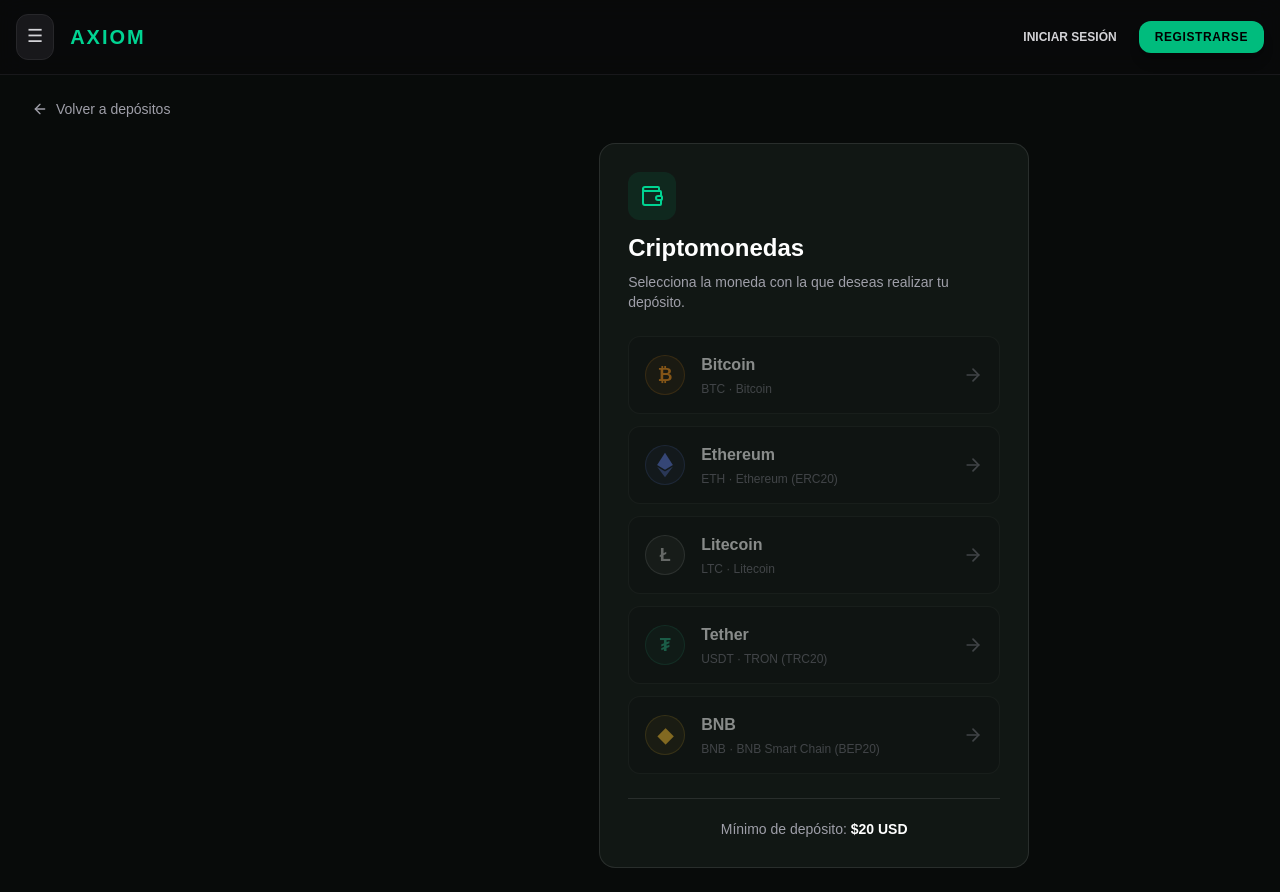
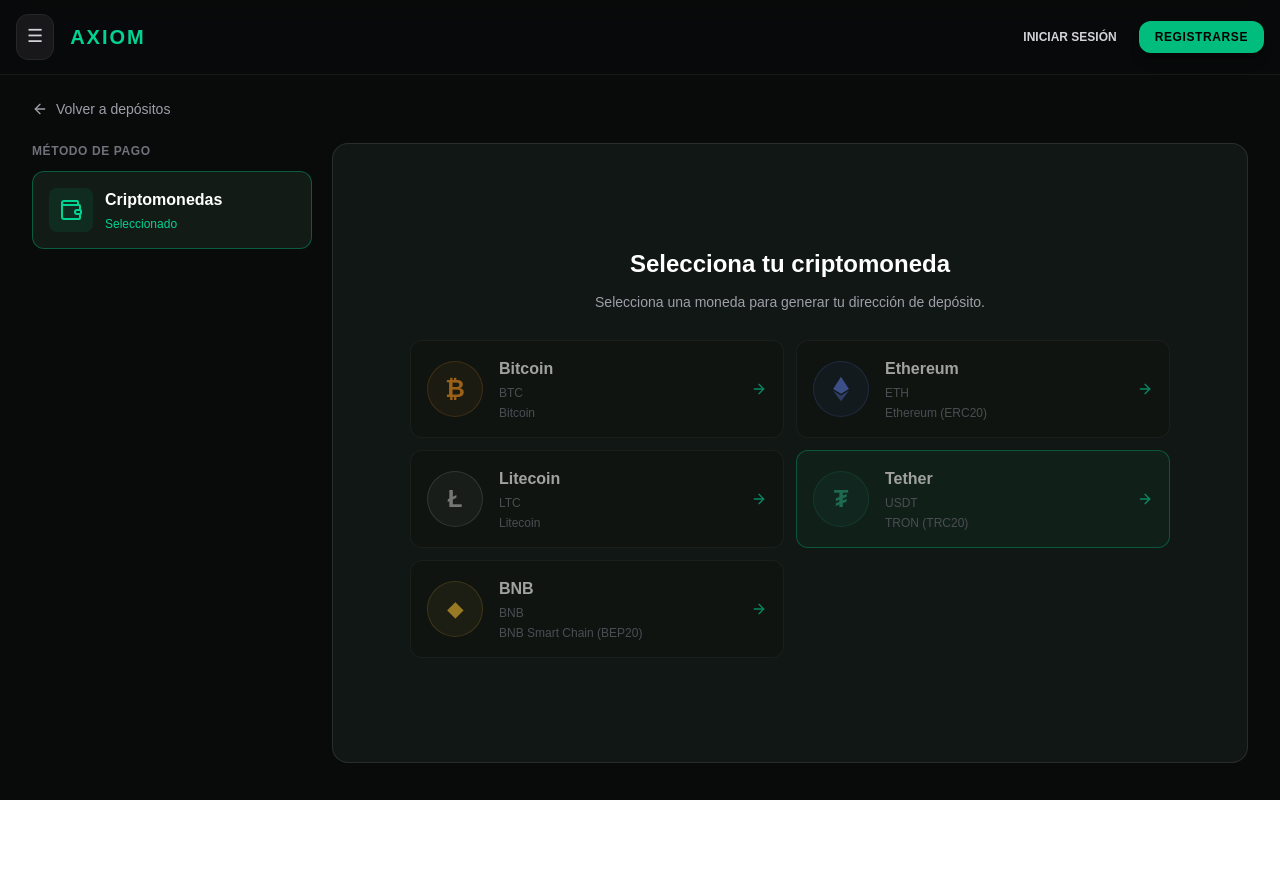
Before and after one commit to Mach20/casino-axiom, a Next.js app in the folder frontend/: page /deposito in a window 1280 px wide. Both pictures are taken after a click on the button "Criptomonedas". After the commit the page ends 800 px from the top, so only its background shows below. Built offline with nearby package versions, Linux system fonts and the light colour scheme; no server answers.

Commit message:
Update page.tsx

```diff
--- a/frontend/app/deposito/page.tsx
+++ b/frontend/app/deposito/page.tsx
@@ -523,7 +523,6 @@ export default function DepositosPage() {
             {view === "crypto" && (
                 <section className="min-h-[calc(100vh-80px)]">
                     <div className="mx-auto max-w-[1500px] px-4 py-6 sm:px-6 lg:px-8">
-
                         <button
                             type="button"
                             onClick={goHome}
@@ -534,79 +533,37 @@ export default function DepositosPage() {
                             Volver a depósitos
                         </button>
 
-                        {/* MONEDAS EN EL CENTRO-DERECHA */}
-                        {!deposit && !loading && (
-                            <div className="flex min-h-[calc(100vh-190px)] items-center justify-center lg:justify-end lg:pr-[18%]">
-                                <div className="w-full max-w-[430px] rounded-2xl border border-white/10 bg-[#111714] p-5 sm:p-7">
+                        <div className="grid min-h-[calc(100vh-180px)] items-stretch gap-5 lg:grid-cols-[280px_minmax(0,1fr)]">
+                            {/* COLUMNA IZQUIERDA */}
 
-                                    <div className="mb-6">
-                                        <div className="mb-3 flex h-12 w-12 items-center justify-center rounded-xl bg-emerald-500/10">
+                            <aside>
+                                <p className="mb-3 text-xs font-bold uppercase tracking-wider text-zinc-500">
+                                    Método de pago
+                                </p>
+
+                                <div className="flex items-center gap-3 rounded-xl border border-emerald-500/40 bg-[#121b16] p-4">
+                                    <div className="flex h-11 w-11 items-center justify-center rounded-lg bg-emerald-500/10">
                                         <Wallet className="h-6 w-6 text-emerald-400" />
                                     </div>
 
-                                        <h1 className="text-2xl font-bold">
+                                    <div>
+                                        <p className="font-bold">
                                             Criptomonedas
-                                        </h1>
-
-                                        <p className="mt-2 text-sm text-zinc-400">
-                                            Selecciona la moneda con la que deseas realizar tu depósito.
                                         </p>
-                                    </div>
-
-                                    <div className="space-y-3">
-                                        {CRYPTO_OPTIONS.map((crypto) => (
-                                            <button
-                                                key={crypto.id}
-                                                type="button"
-                                                disabled={sessionLoading || !token}
-                                                onClick={() => createCryptoDeposit(crypto)}
-                                                className="flex w-full items-center gap-4 rounded-xl border border-white/[0.08] bg-black/20 p-4 text-left transition hover:border-emerald-500/50 hover:bg-emerald-500/[0.06] disabled:cursor-not-allowed disabled:opacity-50"
-                                            >
-                                                <CryptoIcon
-                                                    currency={crypto}
-                                                    size="small"
-                                                />
-
-                                                <div className="min-w-0 flex-1">
-                                                    <p className="font-bold">
-                                                        {crypto.name}
-                                                    </p>
-                                                    <p className="mt-1 text-xs text-zinc-500">
-                                                        {crypto.symbol} · {crypto.network}
-                                                    </p>
-                                                </div>
-
-                                                <ArrowRight className="h-5 w-5 text-zinc-500" />
-                                            </button>
-                                        ))}
-                                    </div>
-
-                                    {sessionLoading && (
-                                        <p className="mt-5 flex items-center justify-center gap-2 text-sm text-zinc-500">
-                                            <Loader2 className="h-4 w-4 animate-spin" />
-                                            Verificando sesión...
-                                        </p>
-                                    )}
-
-                                    {error && (
-                                        <div className="mt-5 rounded-xl border border-red-500/20 bg-red-500/10 p-4">
-                                            <p className="text-sm text-red-400">
-                                                {error}
-                                            </p>
-                                        </div>
-                                    )}
-
-                                    <p className="mt-6 border-t border-white/10 pt-5 text-center text-sm text-zinc-400">
-                                        Mínimo de depósito: <span className="font-bold text-white">$20 USD</span>
+                                        <p className="mt-1 text-xs text-emerald-400">
+                                            Seleccionado
                                         </p>
                                     </div>
                                 </div>
-                        )}
+                            </aside>
 
-                        {/* GENERANDO TRANSACCIÓN */}
-                        {loading && (
-                            <div className="mx-auto flex min-h-[calc(100vh-200px)] max-w-3xl flex-col items-center justify-center rounded-2xl border border-white/10 bg-[#111714] p-8 text-center">
-                                <Loader2 className="h-12 w-12 animate-spin text-emerald-400" />
+                            {/* CENTRO-DERECHA: MONEDAS O TRANSACCIÓN */}
+
+                            <div className="flex min-h-[600px] min-w-0 items-center justify-center rounded-2xl border border-white/10 bg-[#111714] p-5 sm:p-8 lg:p-10">
+                                <div className="w-full max-w-[760px]">
+                                    {loading ? (
+                                        <div className="flex min-h-[450px] flex-col items-center justify-center text-center">
+                                            <Loader2 className="h-10 w-10 animate-spin text-emerald-400" />
 
                                             <h2 className="mt-6 text-xl font-bold">
                                                 Generando dirección de depósito
@@ -616,12 +573,8 @@ export default function DepositosPage() {
                                                 Estamos preparando tu dirección para {selectedCrypto.name}.
                                             </p>
                                         </div>
-                        )}
-
-                        {/* TRANSACCIÓN: LAS MONEDAS YA NO APARECEN */}
-                        {deposit && !loading && (
-                            <div className="mx-auto max-w-3xl rounded-2xl border border-white/10 bg-[#111714] p-5 sm:p-8 lg:p-10">
-
+                                    ) : deposit ? (
+                                        <div className="w-full">
                                             <div className="flex flex-wrap items-center justify-between gap-5 border-b border-white/10 pb-7">
                                                 <div className="flex items-center gap-4">
                                                     <CryptoIcon
@@ -643,9 +596,18 @@ export default function DepositosPage() {
                                                         </p>
                                                     </div>
                                                 </div>
+
+                                                <div className="rounded-lg border border-white/10 bg-black/20 px-4 py-3">
+                                                    <p className="text-xs text-zinc-500">
+                                                        Estado del pago
+                                                    </p>
+
+                                                    <p className="mt-1 text-sm font-bold text-emerald-400">
+                                                        {getStatusLabel(deposit.payment_status)}
+                                                    </p>
+                                                </div>
                                             </div>
 
-                                {/* PRIMERO: DIRECCIÓN DE ENVÍO */}
                                             <div className="mt-8">
                                                 <p className="mb-3 text-sm font-semibold">
                                                     Dirección de envío
@@ -677,18 +639,16 @@ export default function DepositosPage() {
                                                 )}
                                             </div>
 
-                                {/* SEGUNDO: SOLAMENTE EL MÍNIMO */}
-                                <div className="mt-6 rounded-xl border border-white/10 bg-black/20 p-5">
+                                            <div className="mt-6 rounded-xl border border-emerald-500/20 bg-emerald-500/[0.05] p-5">
                                                 <p className="text-sm text-zinc-400">
                                                     Mínimo de depósito
                                                 </p>
 
-                                    <p className="mt-2 text-2xl font-bold text-white">
+                                                <p className="mt-2 text-3xl font-bold text-emerald-400">
                                                     $20 USD
                                                 </p>
                                             </div>
 
-                                {/* TERCERO: ESTADO DE TRANSACCIÓN */}
                                             <div className="mt-6 rounded-xl border border-white/10 bg-black/20 p-5">
                                                 <div className="flex flex-wrap items-center justify-between gap-4">
                                                     <div className="flex items-center gap-3">
@@ -702,24 +662,12 @@ export default function DepositosPage() {
 
                                                         <div>
                                                             <p className="font-semibold">
-                                                    Estado de la transacción
-                                                </p>
-
-                                                <p className={`mt-1 text-sm font-bold ${
-                                                    isFinished
-                                                        ? "text-emerald-400"
-                                                        : isFailed
-                                                            ? "text-red-400"
-                                                            : "text-amber-400"
-                                                }`}>
                                                                 {getStatusLabel(deposit.payment_status)}
                                                             </p>
 
                                                             <p className="mt-1 text-xs text-zinc-500">
                                                                 {isFinished
-                                                        ? "Tu depósito ha sido completado."
-                                                        : isFailed
-                                                            ? "La transacción no pudo completarse."
+                                                                    ? "Consulta el saldo de tu cuenta AXIOM."
                                                                     : "AXIOM consulta el estado del pago automáticamente."}
                                                             </p>
                                                         </div>
@@ -743,23 +691,11 @@ export default function DepositosPage() {
                                                 </div>
                                             </div>
 
-                                {/* NÚMERO DE OPERACIÓN */}
-                                <div className="mt-6 rounded-xl border border-white/10 bg-black/20 p-5">
-                                    <p className="text-xs text-zinc-500">
-                                        Número de operación
-                                    </p>
-
-                                    <p className="mt-2 break-all font-semibold">
-                                        #{deposit.order_id}
-                                    </p>
-                                </div>
-
-                                {/* ADVERTENCIA */}
                                             <div className="mt-6 flex gap-3 rounded-xl border border-amber-500/20 bg-amber-500/[0.05] p-4">
                                                 <AlertTriangle className="h-5 w-5 shrink-0 text-amber-400" />
 
                                                 <p className="text-xs leading-relaxed text-zinc-400">
-                                        Verifica cuidadosamente la red, la moneda y el monto antes de enviar. No envíes otros tokens ni utilices una red diferente. Un envío incorrecto puede ocasionar la pérdida de tus fondos.
+                                                    Verifica cuidadosamente la red y la moneda antes de enviar. No envíes otros tokens ni utilices una red diferente. Un envío incorrecto puede ocasionar la pérdida de tus fondos.
                                                 </p>
                                             </div>
 
@@ -772,12 +708,96 @@ export default function DepositosPage() {
                                                 }}
                                                 className="mt-7 w-full rounded-xl border border-white/10 px-5 py-4 font-semibold text-zinc-200 transition hover:border-emerald-500/40 hover:text-white"
                                             >
-                                    <ArrowLeft className="mr-2 inline h-4 w-4" />
                                                 Volver a las monedas
+                                            </button>
+                                        </div>
+                                    ) : (
+                                        <div className="w-full">
+                                            <div className="mb-7 text-center">
+                                                <h1 className="text-2xl font-bold">
+                                                    Selecciona tu criptomoneda
+                                                </h1>
+
+                                                <p className="mt-3 text-sm text-zinc-400">
+                                                    Selecciona una moneda para generar tu dirección de depósito.
+                                                </p>
+                                            </div>
+
+                                            <div className="grid grid-cols-1 gap-3 sm:grid-cols-2">
+                                                {CRYPTO_OPTIONS.map((crypto) => {
+                                                    const selected =
+                                                        selectedCrypto.id === crypto.id;
+
+                                                    return (
+                                                        <button
+                                                            key={crypto.id}
+                                                            type="button"
+                                                            disabled={loading || sessionLoading || !token}
+                                                            onClick={() =>
+                                                                createCryptoDeposit(crypto)
+                                                            }
+                                                            className={`flex items-center gap-4 rounded-xl border p-4 text-left transition disabled:cursor-not-allowed disabled:opacity-60 ${
+                                                                selected
+                                                                    ? "border-emerald-500/60 bg-emerald-500/[0.09]"
+                                                                    : "border-white/[0.08] bg-black/20 hover:border-emerald-500/40 hover:bg-white/[0.03]"
+                                                            }`}
+                                                        >
+                                                            <CryptoIcon
+                                                                currency={crypto}
+                                                                size="large"
+                                                            />
+
+                                                            <div className="min-w-0 flex-1">
+                                                                <p className="font-bold">
+                                                                    {crypto.name}
+                                                                </p>
+
+                                                                <p className="mt-1 text-xs text-zinc-500">
+                                                                    {crypto.symbol}
+                                                                </p>
+
+                                                                <p className="mt-1 text-xs text-zinc-500">
+                                                                    {crypto.network}
+                                                                </p>
+                                                            </div>
+
+                                                            <ArrowRight className="h-4 w-4 shrink-0 text-emerald-400" />
+                                                        </button>
+                                                    );
+                                                })}
+                                            </div>
+
+                                            {error && (
+                                                <div className="mt-6 rounded-xl border border-red-500/20 bg-red-500/10 p-4">
+                                                    <p className="text-sm text-red-400">
+                                                        {error}
+                                                    </p>
+
+                                                    <button
+                                                        type="button"
+                                                        onClick={() =>
+                                                            createCryptoDeposit(selectedCrypto)
+                                                        }
+                                                        disabled={loading || sessionLoading || !token}
+                                                        className="mt-4 flex items-center gap-2 text-sm font-semibold text-white hover:text-emerald-400 disabled:opacity-50"
+                                                    >
+                                                        Reintentar
+                                                        <ArrowRight className="h-4 w-4" />
                                                     </button>
                                                 </div>
                                             )}
 
+                                            {sessionLoading && (
+                                                <p className="mt-5 flex items-center justify-center gap-2 text-sm text-zinc-500">
+                                                    <Loader2 className="h-4 w-4 animate-spin" />
+                                                    Verificando sesión...
+                                                </p>
+                                            )}
+                                        </div>
+                                    )}
+                                </div>
+                            </div>
+                        </div>
                     </div>
                 </section>
             )}
```
Lines whose indentation alone changed are shown as unchanged.
